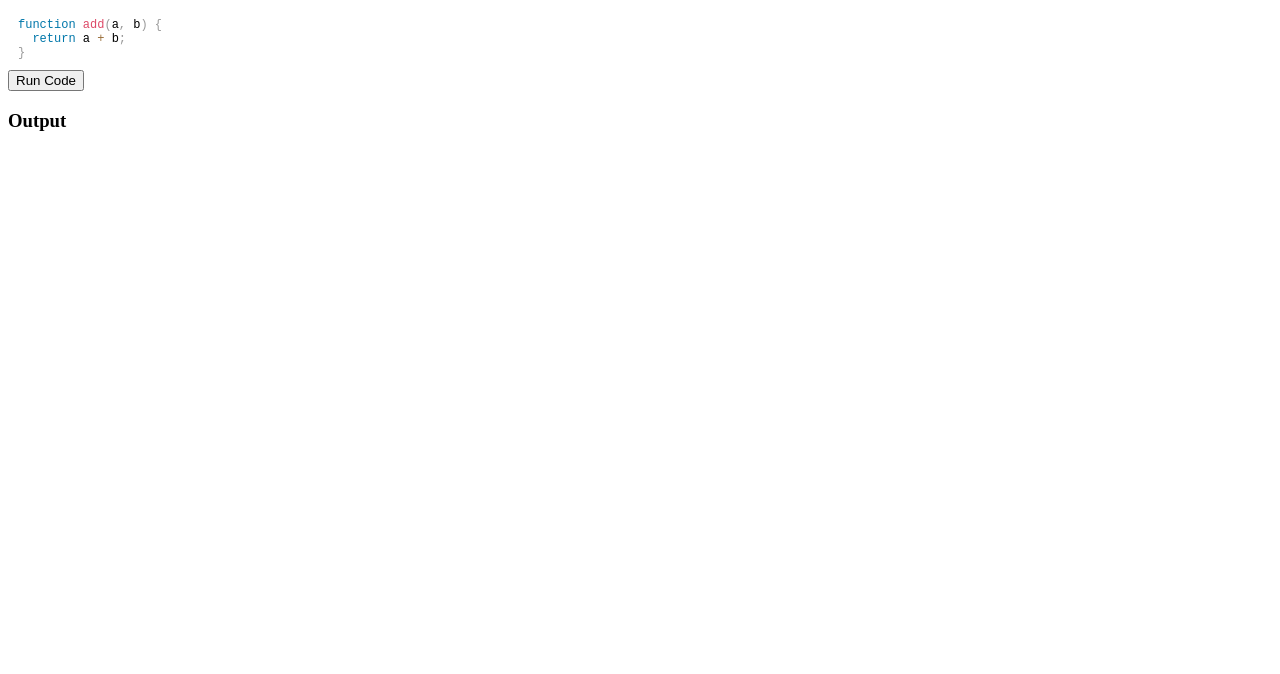
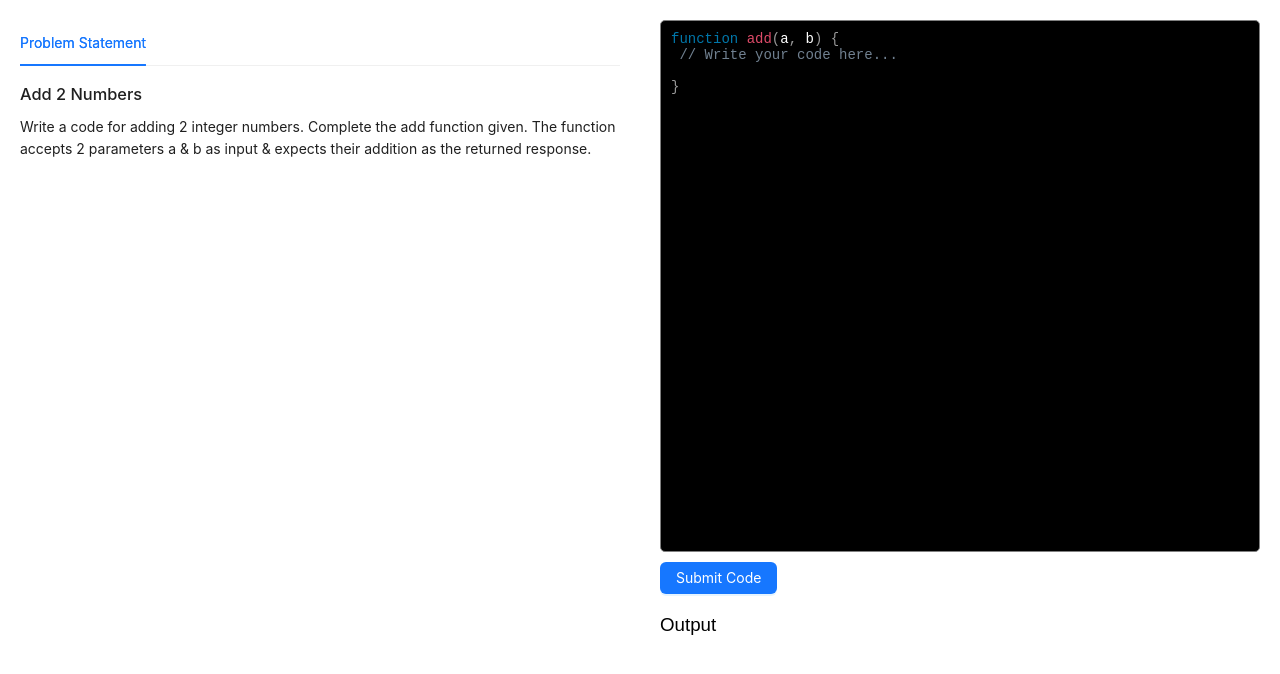
Before and after one commit to abhijeetgurle/remote-code-execution, a Next.js app in the folder frontend/: page / in a window 1280 px wide. Shown: the top 674 px of the page. Built offline with nearby package versions, Linux system fonts and the light colour scheme.

Commit message:
feat: added styles

```diff
--- a/frontend/package.json
+++ b/frontend/package.json
@@ -12,12 +12,14 @@
     "@types/node": "18.15.9",
     "@types/react": "18.0.29",
     "@types/react-dom": "18.0.11",
+    "antd": "^5.6.1",
     "axios": "^1.3.4",
     "eslint": "8.36.0",
     "eslint-config-next": "13.2.4",
     "next": "13.2.4",
     "prismjs": "^1.29.0",
     "react": "18.2.0",
+    "react-ace": "^10.1.0",
     "react-dom": "18.2.0",
     "react-simple-code-editor": "^0.13.1",
     "typescript": "5.0.2"
--- a/frontend/src/pages/index.tsx
+++ b/frontend/src/pages/index.tsx
@@ -7,9 +7,31 @@ import "prismjs/components/prism-clike";
 import "prismjs/components/prism-javascript";
 import "prismjs/themes/prism.css";
 import axios from "axios";
+import "antd/dist/reset.css";
+import { Button, Spin, Tabs } from "antd";
+import type { TabsProps } from "antd";
+
+const items: TabsProps["items"] = [
+  {
+    key: "1",
+    label: `Problem Statement`,
+    children: (
+      <div>
+        <h3>Add 2 Numbers</h3>
+        <div>
+          Write a code for adding 2 integer numbers. Complete the add function
+          given. The function accepts 2 parameters a & b as input & expects
+          their addition as the returned response.
+        </div>
+      </div>
+    ),
+  },
+];
 
 export default function Home() {
-  const [code, setCode] = useState(`function add(a, b) {\n  return a + b;\n}`);
+  const [code, setCode] = useState(
+    `function add(a, b) {\n // Write your code here... \n\n}`
+  );
   const [output, setOutput] = useState("");
   const [jobId, setJobId] = useState("");
   const [jobStatus, setJobStatus] = useState("");
@@ -58,6 +80,10 @@ export default function Home() {
         <link rel="icon" href="/favicon.ico" />
       </Head>
       <main className={styles.main}>
+        <div className={styles.problem}>
+          <Tabs defaultActiveKey="1" items={items} />
+        </div>
+        <div className={styles.code}>
           <Editor
             value={code}
             onValueChange={(code) => setCode(code)}
@@ -65,13 +91,32 @@ export default function Home() {
             padding={10}
             style={{
               fontFamily: '"Fira code", "Fira Mono", monospace',
-            fontSize: 12,
+              fontSize: 14,
+              width: "100%",
+              height: "70%",
+              border: "1px solid gray",
+              borderRadius: "5px",
+              backgroundColor: "black",
+              color: "white",
             }}
           />
-        <button onClick={runCodeClickHandler}>Run Code</button>
-        <div>
+          <Button
+            type="primary"
+            className={styles.btn}
+            onClick={runCodeClickHandler}
+          >
+            Submit Code
+          </Button>
+          <div className={styles.output}>
             <h3>Output</h3>
+            {jobStatus === "PROCESSING" ? (
+              <div className={styles.spinnerContainer}>
+                <Spin />
+              </div>
+            ) : (
               <div>{getMessageToDisplay()}</div>
+            )}
+          </div>
         </div>
       </main>
     </>
--- a/frontend/src/styles/Home.module.css
+++ b/frontend/src/styles/Home.module.css
@@ -0,0 +1,29 @@
+.main {
+    display: flex;
+    height: 100vh
+}
+
+.problem {
+    width: 100%;
+    padding: 20px;
+}
+
+.code {
+    width: 100%;
+    padding: 20px;
+    height: 100%
+}
+
+.btn {
+    margin-top: 10px;
+}
+
+.output {
+    margin-top: 20px;
+}
+
+.spinnerContainer {
+    display: flex;
+    justify-content: center;
+    margin-top: 20px;
+}
```
Also changed, not shown: 1 other file (tests, documents, lock files or other folders). Lines whose indentation alone changed are shown as unchanged.
